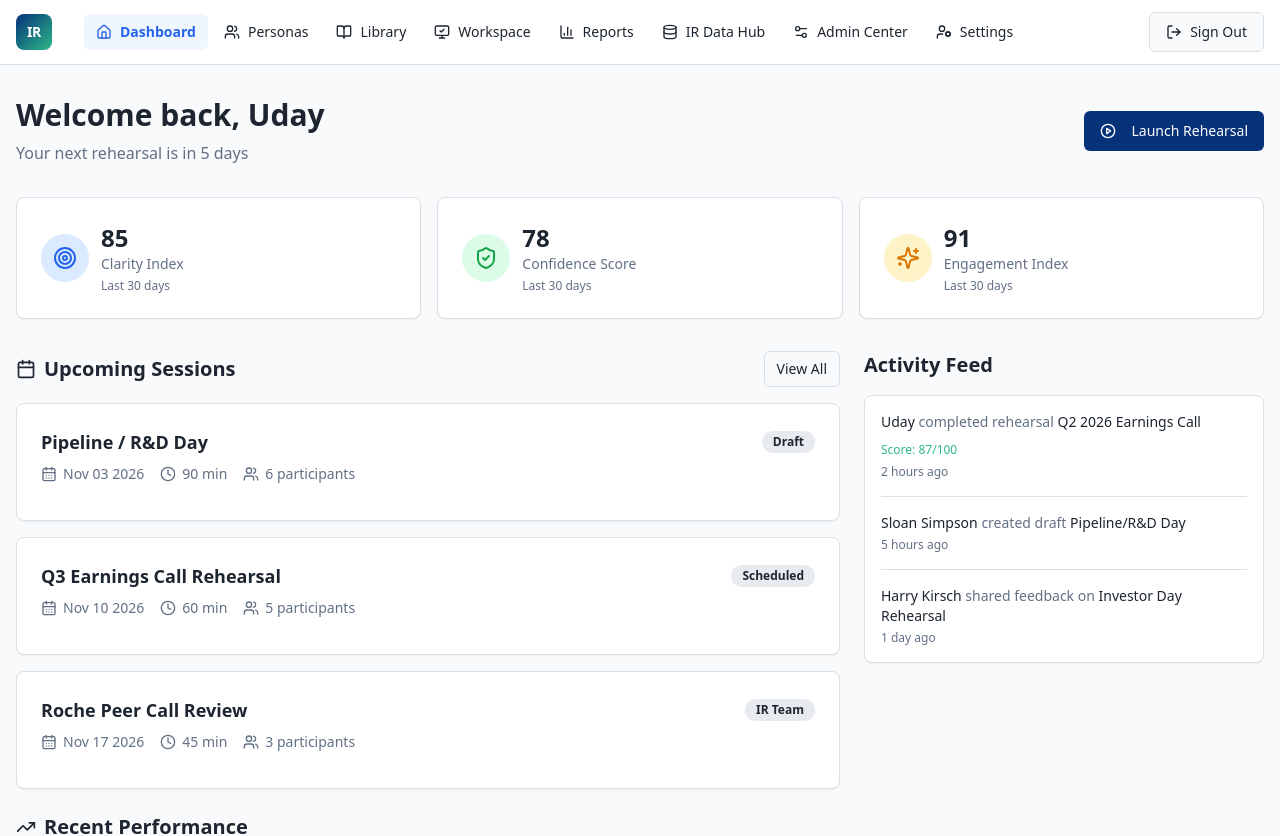
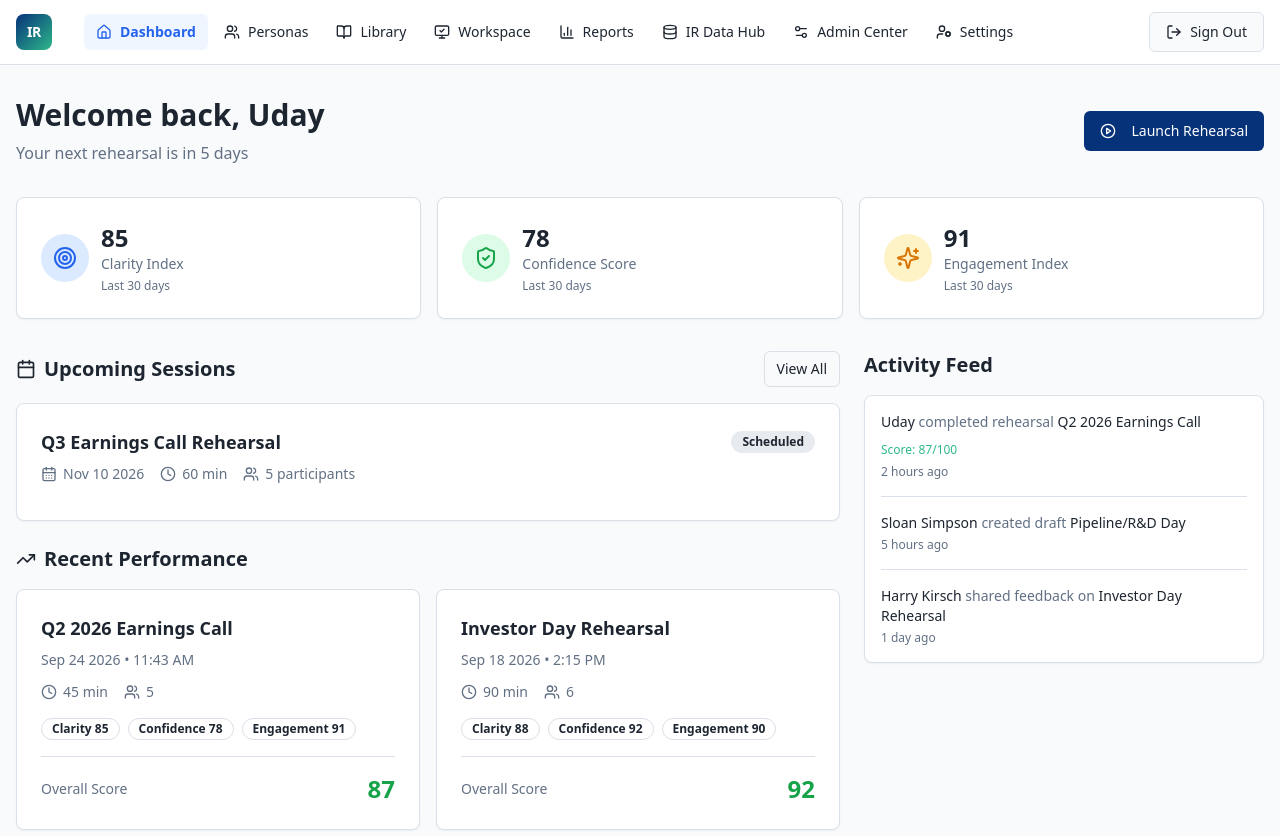
Before and after one commit to Shreeraj-Deshmukh/IR-Frontend, a React (Vite) app: page / in a window 1280 px wide. Shown: the top 836 px of the page. Built offline with nearby package versions, Linux system fonts and the light colour scheme; the HTML template or start-up script is replaced by a standard one.

Commit message:
removed upcoming sessions

```diff
--- a/src/pages/Dashboard.tsx
+++ b/src/pages/Dashboard.tsx
@@ -6,28 +6,12 @@ import { useNavigate } from "react-router-dom";
 
 const upcomingSessions = [
   {
-    id: 1,
-    title: "Pipeline / R&D Day",
-    date: "Nov 03 2026",
-    duration: 90,
-    participants: 6,
-    status: "Draft",
-  },
-  {
     id: 2,
     title: "Q3 Earnings Call Rehearsal",
     date: "Nov 10 2026",
     duration: 60,
     participants: 5,
     status: "Scheduled",
-  },
-  {
-    id: 3,
-    title: "Roche Peer Call Review",
-    date: "Nov 17 2026",
-    duration: 45,
-    participants: 3,
-    status: "IR Team",
   },
 ];
 
```
